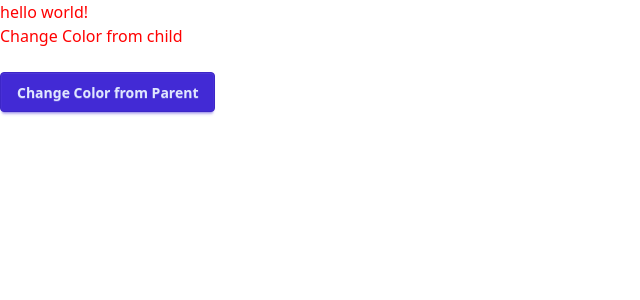
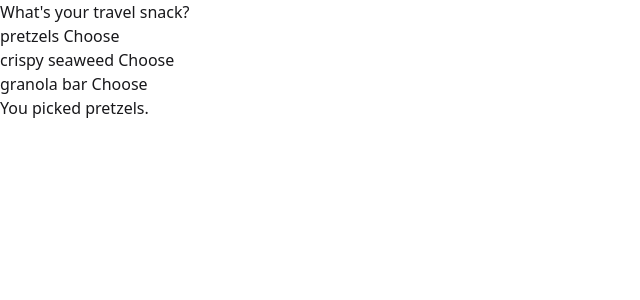
Before and after one commit to asifalam515/learning_react, a React (Vite) app in the folder managing_state/: page / in a window 1280 px wide. Shown: the top 300 px of the page, without its empty margins (0-640 px from the left). Built offline with nearby package versions, Linux system fonts and the light colour scheme.

Commit message:
mirror created

```diff
--- a/managing_state/src/App.jsx
+++ b/managing_state/src/App.jsx
@@ -1,17 +1,11 @@
-import { useState } from "react";
-import Mirror from "./components/Mirror";
+import Menu from "./components/Mirror";
 
 const App = () => {
-  const [color,setColor] = useState("red")
-  const handleChangeColor = ()=>{
-    setColor("blue")
-  }
+
   return (
     <div>
-      <Mirror messageColor={color}></Mirror>
-      <br />
-      <button className="btn btn-primary" onClick={handleChangeColor}>Change Color from Parent</button>
 
+    <Menu></Menu>
     </div>
   );
 };
--- a/managing_state/src/components/Mirror.jsx
+++ b/managing_state/src/components/Mirror.jsx
@@ -1,17 +1,32 @@
-import { useState } from "react";
+import { useState } from 'react';
 
-const Mirror = ({messageColor}) => {
-    const [color,setColor] = useState(messageColor)
-    const handleChangeColor=()=>{
-    setColor("red")
-    }
-    return (
-        <div style={{color:color}}>
-            hello world!
-              <br />
-      <button onClick={handleChangeColor}>Change Color from child</button>
-        </div>
-    );
-};
+const initialItems = [
+  { title: 'pretzels', id: 0 },
+  { title: 'crispy seaweed', id: 1 },
+  { title: 'granola bar', id: 2 },
+];
 
-export default Mirror;
+export default function Menu() {
+  const [items, setItems] = useState(initialItems);
+  const [selectedItem, setSelectedItem] = useState(
+    items[0]
+  );
+
+  return (
+    <>
+      <h2>What's your travel snack?</h2>
+      <ul>
+        {items.map(item => (
+          <li key={item.id}>
+            {item.title}
+            {' '}
+            <button onClick={() => {
+              setSelectedItem(item);
+            }}>Choose</button>
+          </li>
+        ))}
+      </ul>
+      <p>You picked {selectedItem.title}.</p>
+    </>
+  );
+}
```
